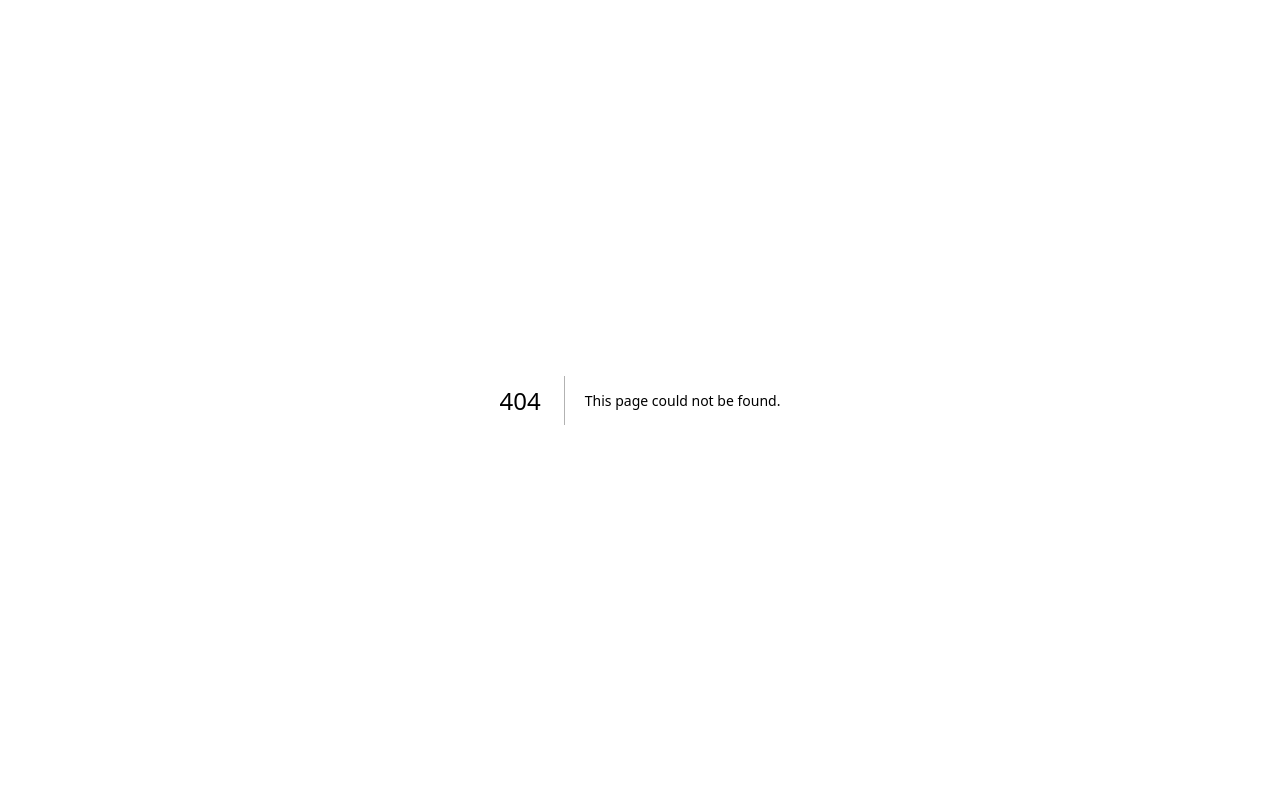
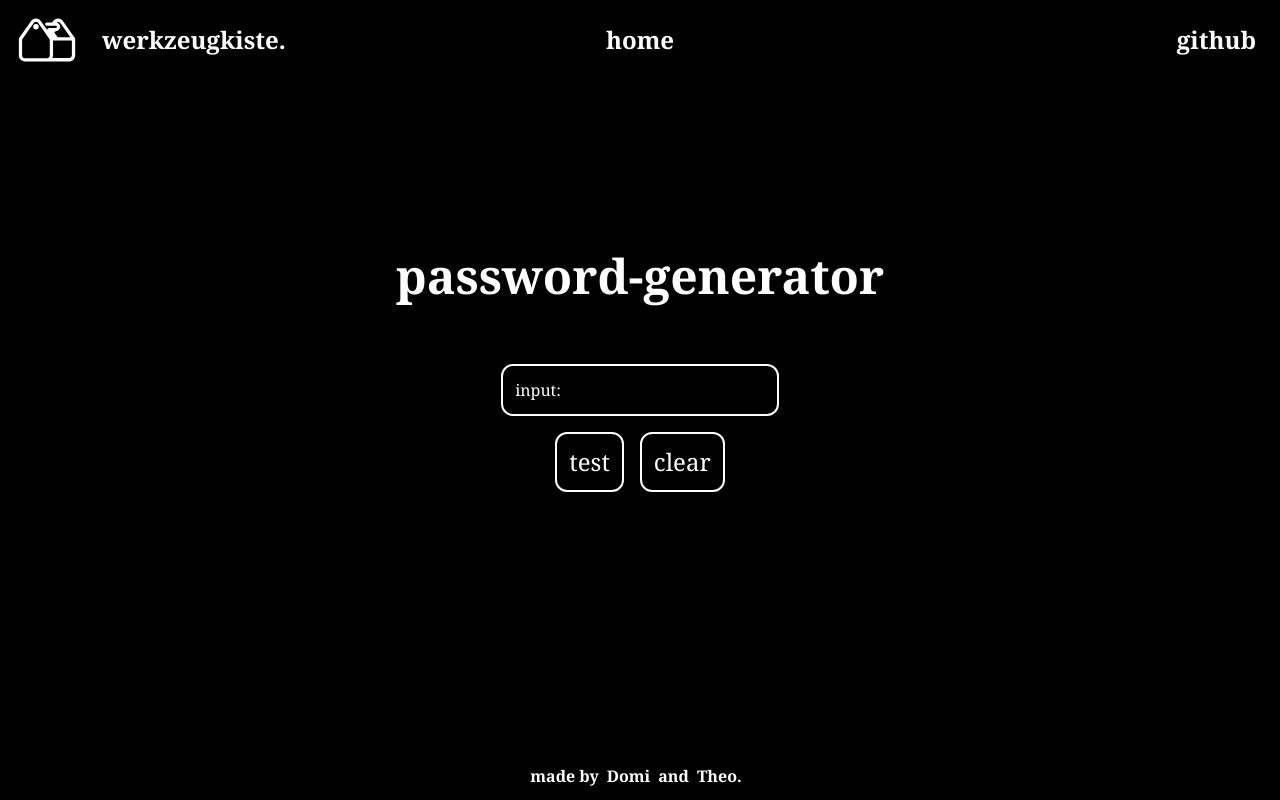
Before and after one commit to theoleuthardt/werkzeugkiste, a Next.js app in the folder frontend/: page /regex-tester in a window 1280 px wide. Before the commit this address had no page. Built offline with nearby package versions, Linux system fonts and the light colour scheme.

Commit message:
regex-tester first version implemented

```diff
--- /dev/null
+++ b/frontend/src/app/regex-tester/layout.tsx
@@ -0,0 +1,20 @@
+import React from "react";
+import type { Metadata } from "next";
+import { toolLinks } from "@/constants";
+
+export const metadata: Metadata = {
+  title: toolLinks[2].title,
+  description: "Tester for regular expressions!",
+};
+
+export default function RootLayout({
+                                     children,
+                                   }: Readonly<{
+  children: React.ReactNode;
+}>) {
+  return (
+    <html lang="en">
+    <body className={`antialiased`}>{children}</body>
+    </html>
+  );
+}
--- /dev/null
+++ b/frontend/src/app/regex-tester/page.tsx
@@ -0,0 +1,91 @@
+"use client";
+
+import React, { useState } from "react";
+import Navbar from "../../components/Navbar";
+import Footer from "../../components/Footer";
+import Button from "../../components/Button";
+
+export default function RgbToHex() {
+
+  const [loading, setLoading] = useState(false);
+  const [output, setOutput] = useState("");
+
+  const testRegex = async () => {
+
+    setLoading(true);
+
+    const input = (document.getElementById("input") as HTMLInputElement).value;
+
+    try {
+      const response = await fetch(
+        process.env.backend_url + "/api/regex-test",
+        {
+          method: "POST",
+          headers: {
+            "Content-Type": "application/json",
+          },
+          body: JSON.stringify({  input: input}),
+        },
+      );
+      if (!response.ok) {
+        return new Error(`Error: ${response.statusText}`);
+      }
+      const output: string = await response.text();
+      console.log(output);
+      setOutput(output);
+
+    } catch (error) {
+      console.error("Error while converting:", error);
+      alert("Error while converting");
+    } finally {
+      setLoading(false);
+    }
+  };
+
+  const clearInAndOutput = () => {
+    setOutput("");
+    const input = document.getElementById("input") as HTMLInputElement;
+    input.value = "";
+  };
+
+  return (
+    <div className="h-screen w-screen bg-black text-white font-noto flex flex-col items-center">
+      <Navbar renderHomeLink={true} />
+      <div className="w-screen h-screen flex flex-col items-center justify-center">
+        <h2 className="text-5xl font-bold text-white mb-16">password-generator</h2>
+        <div className="border-2 border-white p-3 rounded-xl text-center text-white flex flex-row justify-between">
+          <label className="mr-2" htmlFor="input">input:</label>
+          <input
+            type="text"
+            id="input"
+            name="input"
+            className="field-sizing-content bg-black border-1 border-white text-center"
+          />
+        </div>
+        <div className={"flex flex-row items-center gap-4 mt-4 mb-16"}>
+          <Button
+            content={
+              loading ? (
+                <div className="h-10 w-10 border-8 border-blue-100 border-t-blue-500 rounded-full animate-spin" />
+              ) : (
+                "test"
+              )
+            }
+            onClick={testRegex}
+          />
+          <Button
+            content="clear"
+            onClick={clearInAndOutput}
+          />
+          </div>
+        <div className="p-3 rounded-xl text-center">
+          <output
+            id="output"
+            className="text-blue-400 text-3xl"
+          >{output}</output>
+        </div>
+      </div>
+      <Footer />
+    </div>
+  );
+}
--- a/frontend/src/constants/index.ts
+++ b/frontend/src/constants/index.ts
@@ -12,8 +12,8 @@ export const toolLinks = [
     link: "/rgb-to-hex",
   },
   {
-    title: "data-visualizer",
-    link: "/data-visualizer",
+    title: "regex-tester",
+    link: "/regex-tester",
   },
   {
     title: "qr-code-generator",
```
Also changed, not shown: 2 other files (tests, documents, lock files or other folders).
